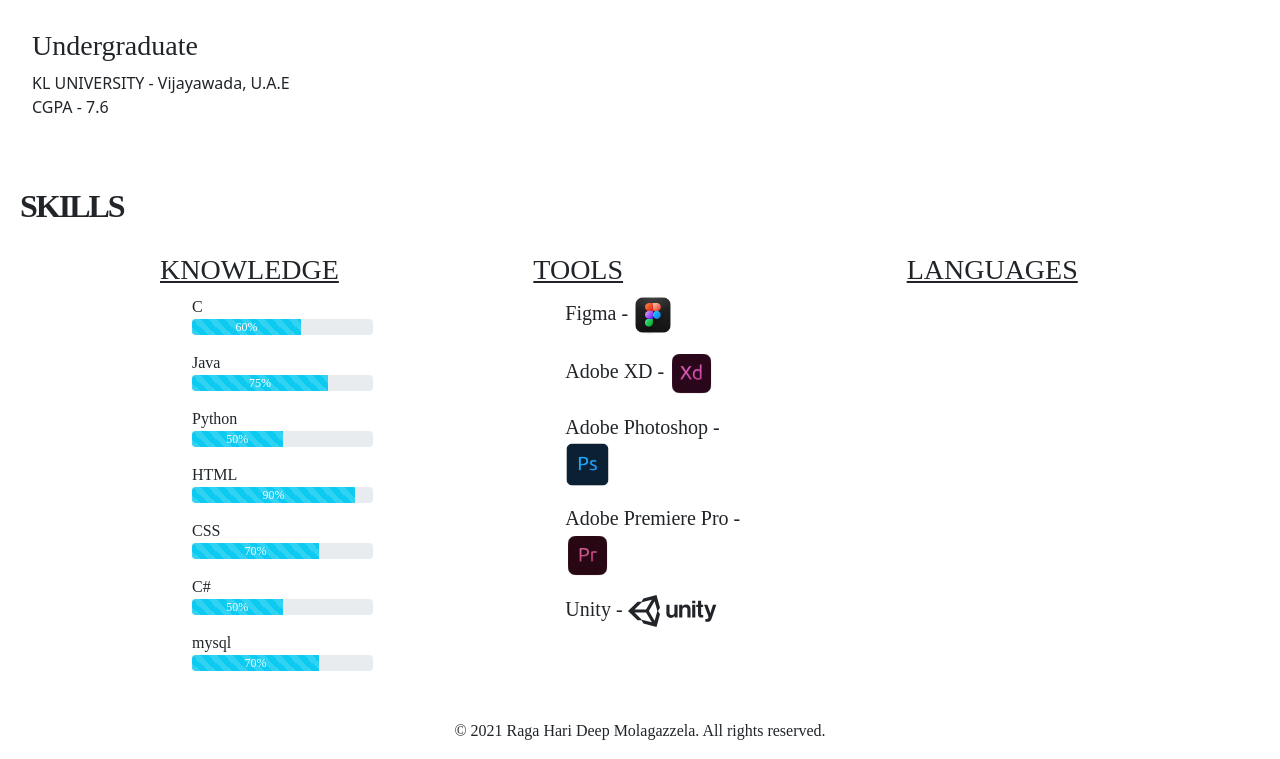
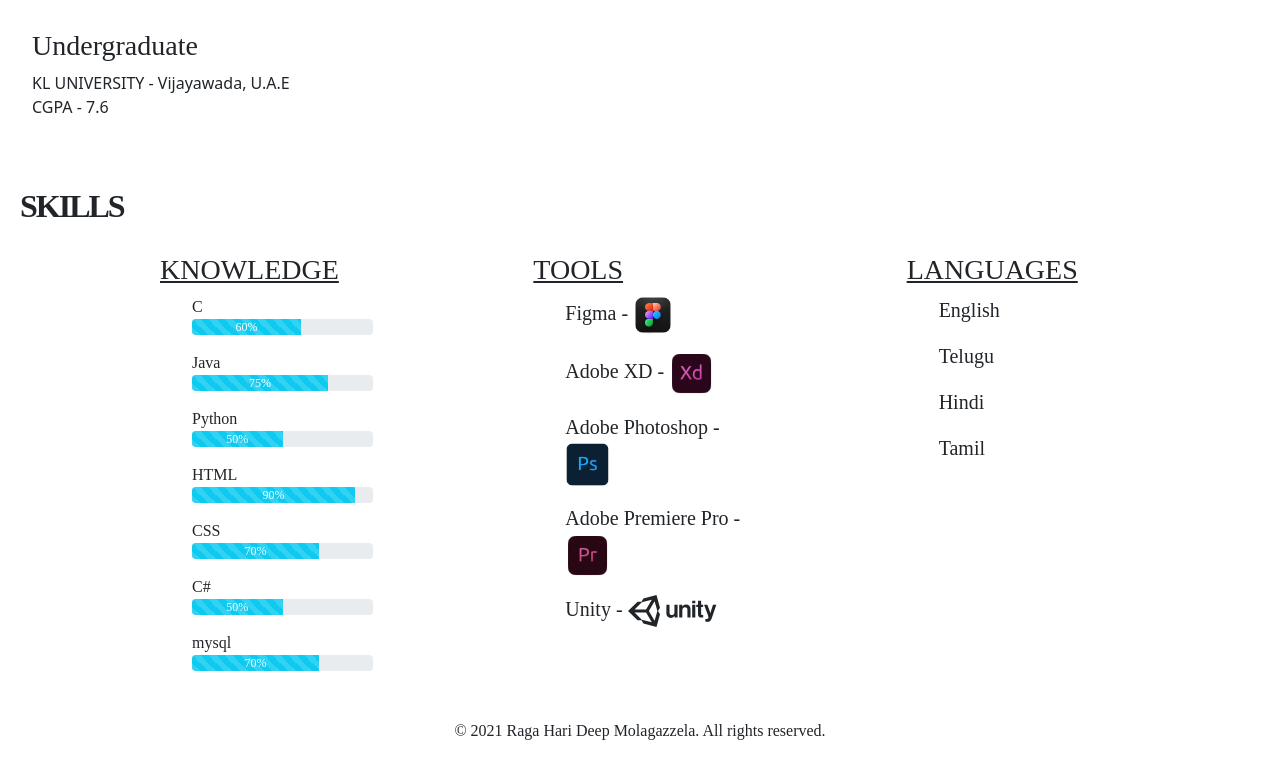
Before and after one commit to x26hari/x26hari.github.io, a plain HTML site: page aboutme.html in a window 1280 px wide. Shown: the part 1953-2712 px from the top of the page. Drawn offline with nearby package versions, Linux system fonts and the light colour scheme.

Commit message:
ui page
removed UI design Nav item from nav bar

```diff
--- a/aboutme.html
+++ b/aboutme.html
@@ -191,10 +191,6 @@
                     </li>
                     <li class="nav-item">
                         <a class=" nav-link" href="photo.html" style="color: black;">Photographs</a>
-                    </li>
-
-                    <li class="nav-item">
-                        <a class="nav-link" href="ui.html" style="color: black;">UI Designs</a>
                     </li>
 
                     <li class="nav-item">
@@ -450,8 +446,21 @@
                     </svg>
                 </ul>
             </div>
-            <div>
+            <div style="font-size: 20px;">
                 <h3><u>LANGUAGES</u></h3>
+                <ul>
+                    English
+                </ul>
+                <ul>
+                    Telugu
+                </ul>
+
+                <ul>
+                    Hindi
+                </ul>
+                <ul>
+                    Tamil
+                </ul>
             </div>
         </section>
     </div>
@@ -459,7 +468,7 @@
 
 
     <!--footer-->
-    <p style="font-family:futura; align-items: center; text-align: center;">© 2021 Raga Hari Deep Molagazzela. All
+    <p style=" font-family:futura; align-items: center; text-align: center;">© 2021 Raga Hari Deep Molagazzela. All
         rights reserved. </p>
     <!--footer-->
 </body>
```
Also changed, not shown: base.html (+2 -6 lines), contact.html (+0 -5 lines), index.html (+0 -3 lines), photo.html (+0 -5 lines), projects.html (+0 -5 lines), ty.html (+0 -3 lines), ui.html (+0 -4 lines).
